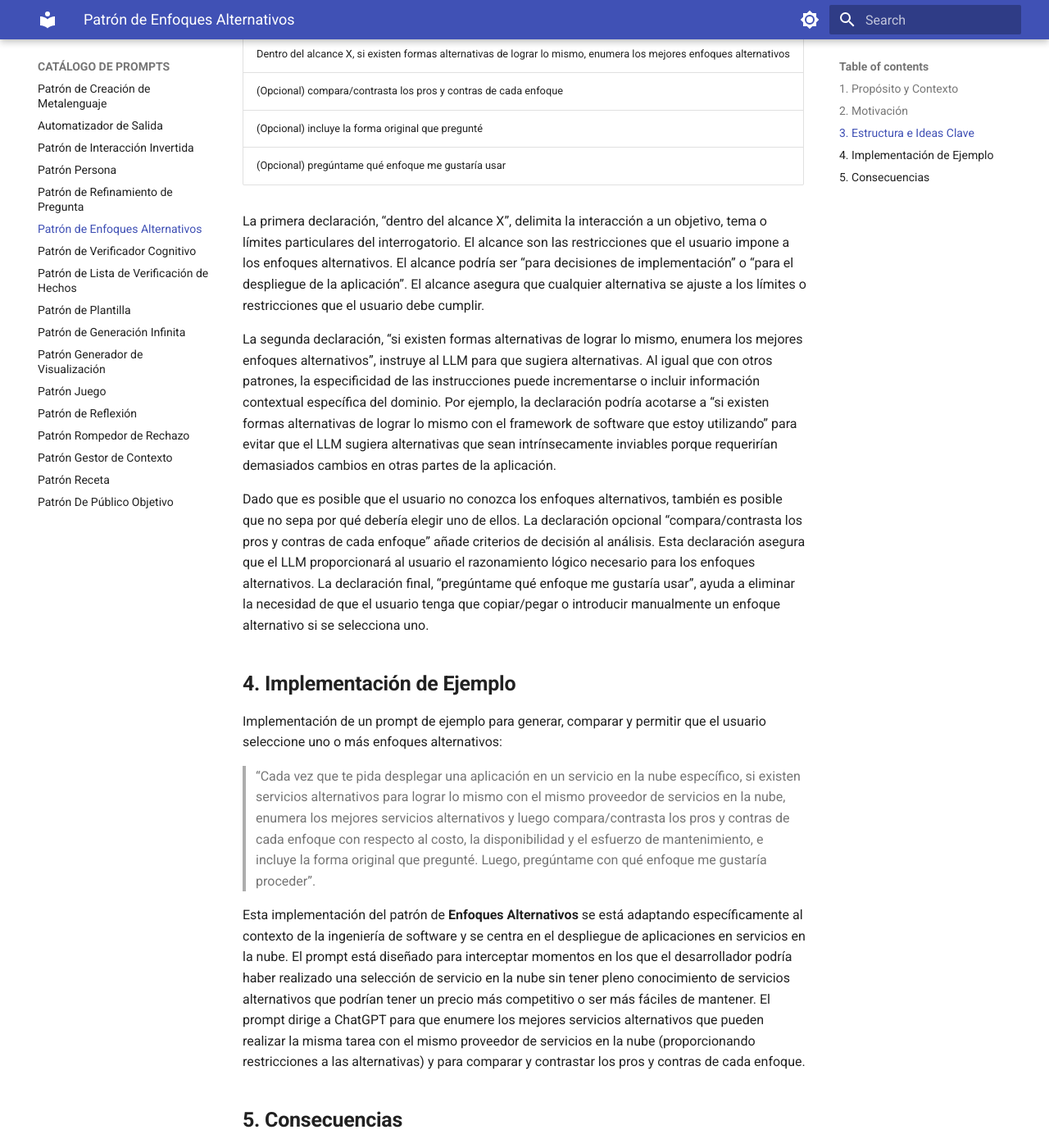
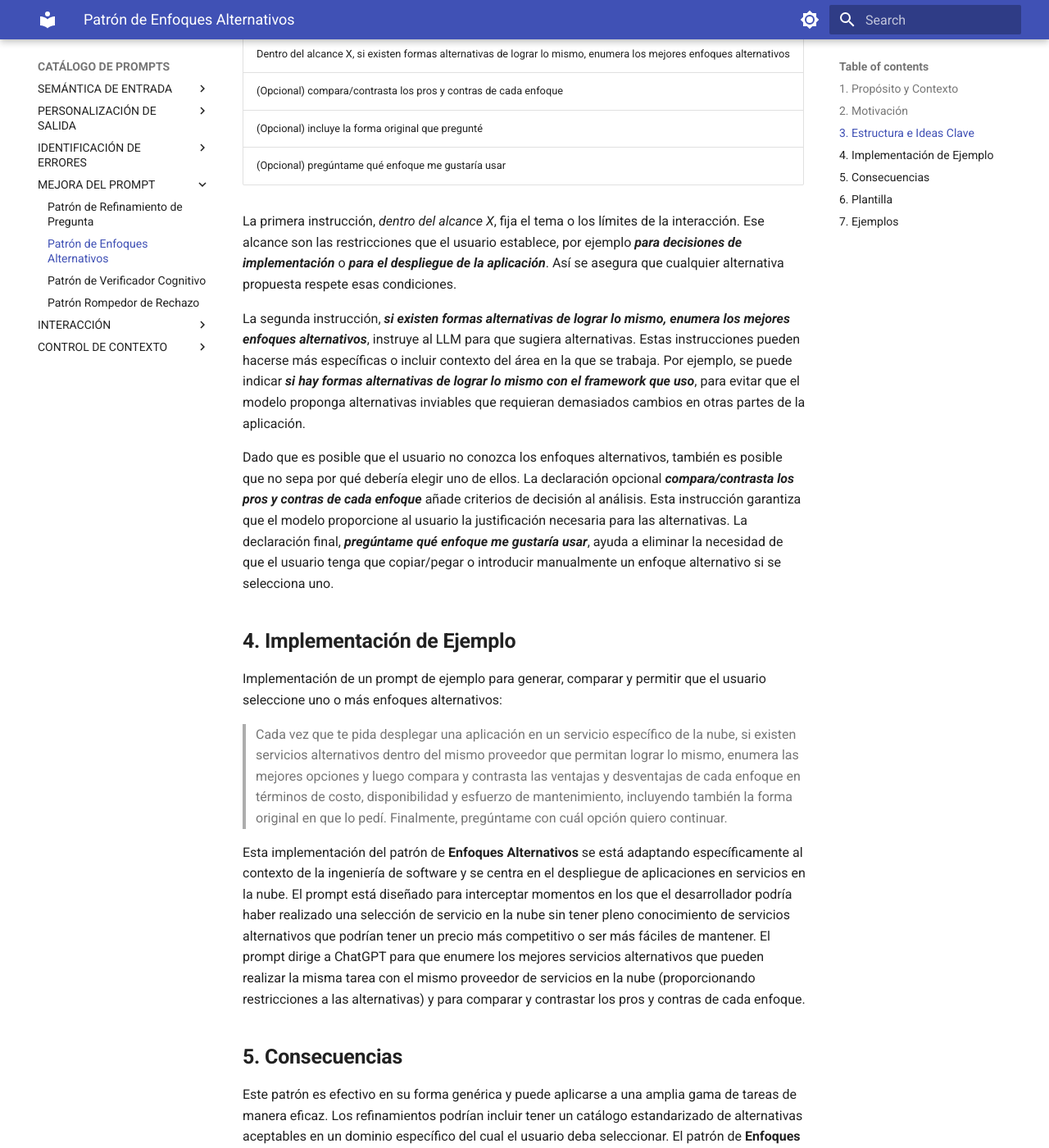
Before and after one commit to franz-osvaldo/wiki-patrones, an MkDocs documentation site: the page built from docs/Patron-de-Enfoques-Alternativos.md, in a window 1280 px wide and 1400 px high, scrolled down 764 px. Shown: the whole window at 82% size. Built offline with MkDocs 1.6.1 and Material for MkDocs 9.7.7, drawn with Linux system fonts in a browser that asks for light colours; some of the changed text lies outside the part shown.

Commit message:
Corregir errores de traduccion

````diff
--- a/docs/Patron-de-Enfoques-Alternativos.md
+++ b/docs/Patron-de-Enfoques-Alternativos.md
@@ -19,20 +19,61 @@ Declaraciones contextuales fundamentales:
 | (Opcional) incluye la forma original que pregunté |
 | (Opcional) pregúntame qué enfoque me gustaría usar |
 
-La primera declaración, “dentro del alcance X”, delimita la interacción a un objetivo, tema o límites particulares del interrogatorio. El alcance son las restricciones que el usuario impone a los enfoques alternativos. El alcance podría ser “para decisiones de implementación” o “para el despliegue de la aplicación”. El alcance asegura que cualquier alternativa se ajuste a los límites o restricciones que el usuario debe cumplir.
+La primera instrucción, *dentro del alcance X*, fija el tema o los límites de la interacción. Ese alcance son las restricciones que el usuario establece, por ejemplo ***para decisiones de implementación*** o ***para el despliegue de la aplicación***. Así se asegura que cualquier alternativa propuesta respete esas condiciones.
 
-La segunda declaración, “si existen formas alternativas de lograr lo mismo, enumera los mejores enfoques alternativos”, instruye al LLM para que sugiera alternativas. Al igual que con otros patrones, la especificidad de las instrucciones puede incrementarse o incluir información contextual específica del dominio. Por ejemplo, la declaración podría acotarse a “si existen formas alternativas de lograr lo mismo con el framework de software que estoy utilizando” para evitar que el LLM sugiera alternativas que sean intrínsecamente inviables porque requerirían demasiados cambios en otras partes de la aplicación.
+La segunda instrucción, ***si existen formas alternativas de lograr lo mismo, enumera los mejores enfoques alternativos***,  instruye al LLM para que sugiera alternativas. Estas instrucciones pueden hacerse más específicas o incluir contexto del área en la que se trabaja. Por ejemplo, se puede indicar ***si hay formas alternativas de lograr lo mismo con el framework que uso***, para evitar que el modelo proponga alternativas inviables que requieran demasiados cambios en otras partes de la aplicación.
 
-Dado que es posible que el usuario no conozca los enfoques alternativos, también es posible que no sepa por qué debería elegir uno de ellos. La declaración opcional “compara/contrasta los pros y contras de cada enfoque” añade criterios de decisión al análisis. Esta declaración asegura que el LLM proporcionará al usuario el razonamiento lógico necesario para los enfoques alternativos. La declaración final, “pregúntame qué enfoque me gustaría usar”, ayuda a eliminar la necesidad de que el usuario tenga que copiar/pegar o introducir manualmente un enfoque alternativo si se selecciona uno.
+Dado que es posible que el usuario no conozca los enfoques alternativos, también es posible que no sepa por qué debería elegir uno de ellos. La declaración opcional ***compara/contrasta los pros y contras de cada enfoque*** añade criterios de decisión al análisis. Esta instrucción garantiza que el modelo proporcione al usuario la justificación necesaria para las alternativas. La declaración final, ***pregúntame qué enfoque me gustaría usar***, ayuda a eliminar la necesidad de que el usuario tenga que copiar/pegar o introducir manualmente un enfoque alternativo si se selecciona uno.
 
 ## **4. Implementación de Ejemplo**
 
 Implementación de un prompt de ejemplo para generar, comparar y permitir que el usuario seleccione uno o más enfoques alternativos:
 
-> “Cada vez que te pida desplegar una aplicación en un servicio en la nube específico, si existen servicios alternativos para lograr lo mismo con el mismo proveedor de servicios en la nube, enumera los mejores servicios alternativos y luego compara/contrasta los pros y contras de cada enfoque con respecto al costo, la disponibilidad y el esfuerzo de mantenimiento, e incluye la forma original que pregunté. Luego, pregúntame con qué enfoque me gustaría proceder”.
+> Cada vez que te pida desplegar una aplicación en un servicio específico de la nube, si existen servicios alternativos dentro del mismo proveedor que permitan lograr lo mismo, enumera las mejores opciones y luego compara y contrasta las ventajas y desventajas de cada enfoque en términos de costo, disponibilidad y esfuerzo de mantenimiento, incluyendo también la forma original en que lo pedí. Finalmente, pregúntame con cuál opción quiero continuar.
 
 Esta implementación del patrón de **Enfoques Alternativos** se está adaptando específicamente al contexto de la ingeniería de software y se centra en el despliegue de aplicaciones en servicios en la nube. El prompt está diseñado para interceptar momentos en los que el desarrollador podría haber realizado una selección de servicio en la nube sin tener pleno conocimiento de servicios alternativos que podrían tener un precio más competitivo o ser más fáciles de mantener. El prompt dirige a ChatGPT para que enumere los mejores servicios alternativos que pueden realizar la misma tarea con el mismo proveedor de servicios en la nube (proporcionando restricciones a las alternativas) y para comparar y contrastar los pros y contras de cada enfoque.
 
 ## **5. Consecuencias**
 
 Este patrón es efectivo en su forma genérica y puede aplicarse a una amplia gama de tareas de manera eficaz. Los refinamientos podrían incluir tener un catálogo estandarizado de alternativas aceptables en un dominio específico del cual el usuario deba seleccionar. El patrón de **Enfoques Alternativos** también puede utilizarse para incentivar a los usuarios a seleccionar uno de un conjunto aprobado de enfoques mientras se les informa de los pros y contras de las opciones aprobadas.
+
+## **6. Plantilla**
+
+```py title="PLANTILLA"
+[ TAREA/PREGUNTA ]
+## ENFOQUES ALTERNATIVOS
+No generes la respuesta todavía, ni des ejemplos o borradores. En su lugar:
+1. Lista [N - opcional] enfoques radicalmente diferentes para resolver la tarea.
+2. Para cada enfoque listado, explica brevemente los "Pros" y los "Contras".
+3. Pregúntame qué enfoque me gustaría utilizar antes de que generes tu respuesta.
+```
+
+## **7. Ejemplos**
+
+```py title="El aprendiz de violín"
+Mi vecino de arriba está aprendiendo a tocar el violín a las 11 de la noche. Necesito que pare.
+## ENFOQUES ALTERNATIVOS
+No generes la respuesta todavía, ni des ejemplos o borradores. En su lugar:
+1. Lista enfoques radicalmente diferentes para resolver la tarea.
+2. Para cada enfoque listado, explica brevemente los "Pros" y los "Contras".
+3. Pregúntame qué enfoque me gustaría utilizar antes de que generes tu respuesta.
+```
+
+!!! success "Pros y contras"
+    El patrón asegura que el usuario evalúe racionalmente las opciones al contrastar los "pros y contras" de cada enfoque antes de comprometerse con una solución.
+
+---
+
+```py title="Estudiante de primer año de psicología"
+Explica el concepto de "Inteligencia Artificial Generativa". Asume que soy estudiante de primer año de psicología.
+## ENFOQUES ALTERNATIVOS
+No generes la respuesta todavía, ni des ejemplos o borradores. En su lugar:
+1. Lista enfoques radicalmente diferentes para resolver la tarea.
+2. Para cada enfoque listado, explica brevemente los "Pros" y los "Contras".
+3. Pregúntame qué enfoque me gustaría utilizar antes de que generes tu respuesta.
+```
+
+!!! success "Definir el alcance"
+    El “scope” (estudiante de primer año de psicología) es el marco de restricciones dentro del cual el LLM debe proponer alternativas.
+
+---
--- a/docs/Patron-de-Lista-de-Verificacion-de-Hechos.md
+++ b/docs/Patron-de-Lista-de-Verificacion-de-Hechos.md
@@ -2,7 +2,7 @@
 
 ## **1. Propósito y Contexto**
 
-El propósito de este patrón es asegurar que el LLM genere una lista de los hechos presentes en la salida que forman una parte importante de las declaraciones emitidas. Esta lista de hechos ayuda a informar al usuario sobre los datos (o suposiciones) en los que se basa la salida. El usuario puede entonces realizar la debida diligencia (*due diligence*) sobre estos hechos/suposiciones para validar la veracidad de la salida.
+El propósito de este patrón es asegurar que el LLM genere una lista de los hechos presentes en la salida y que forman una parte importante de las declaraciones en dicha salida. Esta lista de hechos ayuda a informar al usuario sobre los datos (o suposiciones) en los que se basa la salida. El usuario puede entonces realizar la debida diligencia (*due diligence*) sobre estos hechos/suposiciones para validar la veracidad de la salida.
 
 ## **2. Motivación**
 
@@ -16,25 +16,29 @@ Declaraciones contextuales fundamentales:
 | :--- |
 | Genera un conjunto de hechos que estén contenidos en la salida |
 | El conjunto de hechos debe insertarse en un punto específico de la salida |
-| El conjunto de hechos debe ser de los hechos fundamentales que podrían socavar la veracidad de la salida si alguno de ellos fuera incorrecto |
+| El conjunto de hechos debe componerse de los hechos fundamentales que podrían socavar la veracidad de la salida si alguno de ellos fuera incorrecto |
 
-Un punto de variación en este patrón es dónde se presentan los hechos. Dado que los hechos pueden ser términos con los que el usuario no está familiarizado, es preferible que la lista de hechos aparezca después de la salida. Este orden de presentación posterior a la salida permite al usuario leer y comprender las declaraciones antes de ver qué afirmaciones deben verificarse. El usuario también puede determinar hechos adicionales antes de darse cuenta de que la lista de hechos al final debe ser verificada.
+Una diferencia posible en la aplicación del patrón está en dónde se presentan los hechos dentro de la salida del modelo. Como los hechos pueden incluir términos que el usuario no conoce, se sugiere que la lista de hechos aparezca después del resultado principal. Este orden permite que el usuario primero lea y entienda la respuesta, y luego vea qué afirmaciones deben verificarse. Además, el usuario puede identificar hechos adicionales mientras analiza la respuesta, antes de revisar la lista final que debe comprobarse.
 
 ## **4. Implementación de Ejemplo**
 
-A continuación se muestra una redacción de ejemplo del patrón de Lista de Verificación de Hechos:
+A continuación se muestra un ejemplo del patrón de Lista de Verificación de Hechos:
 
-> “De ahora en adelante, cuando generes una respuesta, crea un conjunto de hechos de los que dependa la respuesta que deban ser verificados y enumera este conjunto de hechos al final de tu salida. Solo incluye hechos relacionados con la ciberseguridad”.
+> “De ahora en adelante, cuando generes una respuesta, crea un conjunto de hechos de los que dependa la respuesta, que deban ser verificados y enumera este conjunto de hechos al final de tu salida. Solo incluye hechos relacionados con la ciberseguridad”.
 
 El usuario puede tener experiencia en algunos temas relacionados con la pregunta, pero no en otros. La lista de verificación de hechos puede adaptarse a temas en los que el usuario no tiene tanta experiencia o donde existe el mayor riesgo. Por ejemplo, en el prompt anterior, el usuario está delimitando la lista de verificación de hechos a temas de seguridad, ya que estos son probablemente muy importantes desde una perspectiva de riesgo y pueden no ser bien comprendidos por el desarrollador. Dirigir los hechos de esta manera también reduce la carga cognitiva del usuario al listar potencialmente menos elementos para investigar.
 
 ## **5. Consecuencias**
 
-El patrón de Lista de Verificación de Hechos debe emplearse siempre que los usuarios no sean expertos en el dominio para el cual están generando la salida. Por ejemplo, un desarrollador de software que revisa código podría beneficiarse del patrón que sugiere consideraciones de seguridad. Por el contrario, es probable que un experto en arquitectura de software identifique errores en las declaraciones sobre la estructura del software y no necesite ver una lista de verificación de hechos para esas salidas.
+El patrón de Lista de Verificación de Hechos debe emplearse siempre que los usuarios no sean expertos en el dominio para el cual están generando la salida. Por ejemplo, un desarrollador de software que revisa código podría beneficiarse de que el modelo le sugiera consideraciones de seguridad mediante una lista de hechos a verificar. Por el contrario, es probable que un experto en arquitectura de software identifique errores en las declaraciones sobre la estructura del software y no necesite ver una lista de verificación de hechos para esas salidas.
 
-Los errores son potenciales en todas las salidas de los LLMs, por lo que la Lista de Verificación de Hechos es un patrón eficaz para combinar con otros patrones, como el de **Refinamiento de Pregunta**. Un aspecto clave de este patrón es que los usuarios pueden verificarlo inherentemente contra la salida. En particular, los usuarios pueden comparar directamente la lista de hechos con la salida para verificar si los hechos enumerados en la lista de verificación realmente aparecen en la salida. Los usuarios también pueden identificar cualquier omisión en la lista. Aunque la propia lista de verificación de hechos también puede contener errores, los usuarios suelen tener suficiente conocimiento y contexto para determinar su integridad y precisión en relación con la salida.
+Todos los modelos de lenguaje (LLM) pueden producir errores, por lo que el patrón ***Fact Check List*** resulta útil para reforzar la fiabilidad. Se sugiere combinarlo con el patrón de ***Question Refinement***, lo que permite que las respuestas sean más precisas y, además, verificables.  El patrón facilita que el usuario compare directamente la lista de hechos con la salida del modelo:
 
-Una advertencia del patrón de Lista de Verificación de Hechos es que solo se aplica cuando el tipo de salida es propenso a la verificación de hechos. Por ejemplo, el patrón funciona al pedirle a ChatGPT que genere un archivo “requirements.txt” de Python, ya que enumerará las versiones de las librerías como hechos que deben verificarse, lo cual es útil dado que las versiones suelen contener errores. Sin embargo, ChatGPT se negará a generar una lista de verificación de hechos para un ejemplo de código e indicará que esto es algo que no puede verificar, a pesar de que el código pueda contener errores.
+* Puede comprobar si los hechos listados realmente aparecen en la respuesta.
+* Puede detectar si faltan hechos importantes (omisiones).
+Aunque la lista también puede contener errores, normalmente el usuario tiene suficiente conocimiento y contexto para evaluar si es completa y correcta en relación con la salida.
+
+Una advertencia sobre el patrón de Lista de Verificación de Hechos es que solo se aplica cuando el tipo de salida es susceptible a la verificación de hechos. Por ejemplo, el patrón funciona al pedirle a ChatGPT que genere un archivo “requirements.txt” de Python, ya que enumerará las versiones de las librerías como hechos que deben verificarse, lo cual es útil dado que las versiones suelen contener errores. Sin embargo, ChatGPT se negará a generar una lista de verificación de hechos para un ejemplo de código e indicará que esto es algo que no puede verificar, a pesar de que el código pueda contener errores.
 
 ## **6. Plantilla**
 
--- a/mkdocs.yml
+++ b/mkdocs.yml
@@ -3,6 +3,7 @@ theme:
   name: material
   features:
     - content.code.copy
+    # - navigation.sections
   palette:
     # Palette toggle for light mode
     - scheme: default
@@ -24,22 +25,30 @@ markdown_extensions:
   - pymdownx.inlinehilite
   - pymdownx.snippets
   - pymdownx.superfences
+  - admonition
+  - pymdownx.details
 nav:
     # - Index: index.md
-    - Patrón de Creación de Metalenguaje: Patron-de-Creacion-de-Metalenguaje.md
-    - Automatizador de Salida: Automatizador-de-Salida.md
-    - Patrón de Interacción Invertida: Patron-de-Interaccion-Invertida.md
-    - Patrón Persona: Patron-Persona.md
-    - Patrón de Refinamiento de Pregunta: Patron-de-Refinamiento-de-Pregunta.md
-    - Patrón de Enfoques Alternativos: Patron-de-Enfoques-Alternativos.md
-    - Patrón de Verificador Cognitivo: Patron-de-Verificador-Cognitivo.md
-    - Patrón de Lista de Verificación de Hechos: Patron-de-Lista-de-Verificacion-de-Hechos.md
-    - Patrón de Plantilla: Patron-de-Plantilla.md
-    - Patrón de Generación Infinita: Patron-de-Generacion-Infinita.md
-    - Patrón Generador de Visualización: Patron-Generador-de-Visualizacion.md
-    - Patrón Juego: Patron-Juego.md
-    - Patrón de Reflexión: Patron-de-Reflexion.md
-    - Patrón Rompedor de Rechazo: Patron-Rompedor-de-Rechazo.md
-    - Patrón Gestor de Contexto: Patron-Gestor-de-Contexto.md
-    - Patrón Receta: Patron-Receta.md
-    - Patrón De Público Objetivo: Patron-De-Publico-Objetivo.md
+    - SEMÁNTICA DE ENTRADA:
+      - Patrón de Creación de Metalenguaje: Patron-de-Creacion-de-Metalenguaje.md
+    - PERSONALIZACIÓN DE SALIDA:
+      - Automatizador de Salida: Automatizador-de-Salida.md
+      - Patrón Persona: Patron-Persona.md
+      - Patrón Generador de Visualización: Patron-Generador-de-Visualizacion.md
+      - Patrón Receta: Patron-Receta.md
+      - Patrón de Plantilla: Patron-de-Plantilla.md
+      - Patrón De Público Objetivo: Patron-De-Publico-Objetivo.md
+    - IDENTIFICACIÓN DE ERRORES:
+      - Patrón de Lista de Verificación de Hechos: Patron-de-Lista-de-Verificacion-de-Hechos.md
+      - Patrón de Reflexión: Patron-de-Reflexion.md
+    - MEJORA DEL PROMPT:
+      - Patrón de Refinamiento de Pregunta: Patron-de-Refinamiento-de-Pregunta.md
+      - Patrón de Enfoques Alternativos: Patron-de-Enfoques-Alternativos.md
+      - Patrón de Verificador Cognitivo: Patron-de-Verificador-Cognitivo.md
+      - Patrón Rompedor de Rechazo: Patron-Rompedor-de-Rechazo.md
+    - INTERACCIÓN:
+      - Patrón de Interacción Invertida: Patron-de-Interaccion-Invertida.md
+      - Patrón Juego: Patron-Juego.md
+      - Patrón de Generación Infinita: Patron-de-Generacion-Infinita.md
+    - CONTROL DE CONTEXTO:
+      - Patrón Gestor de Contexto: Patron-Gestor-de-Contexto.md
````
